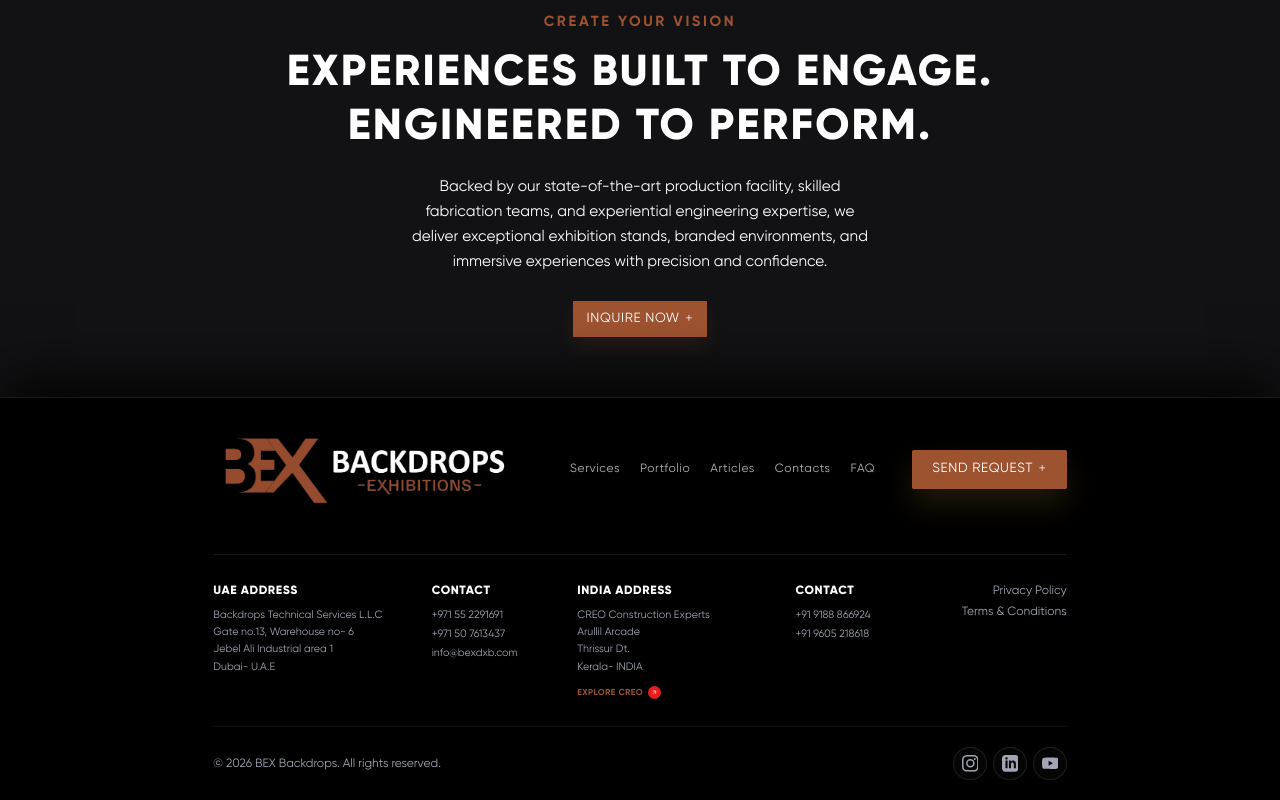
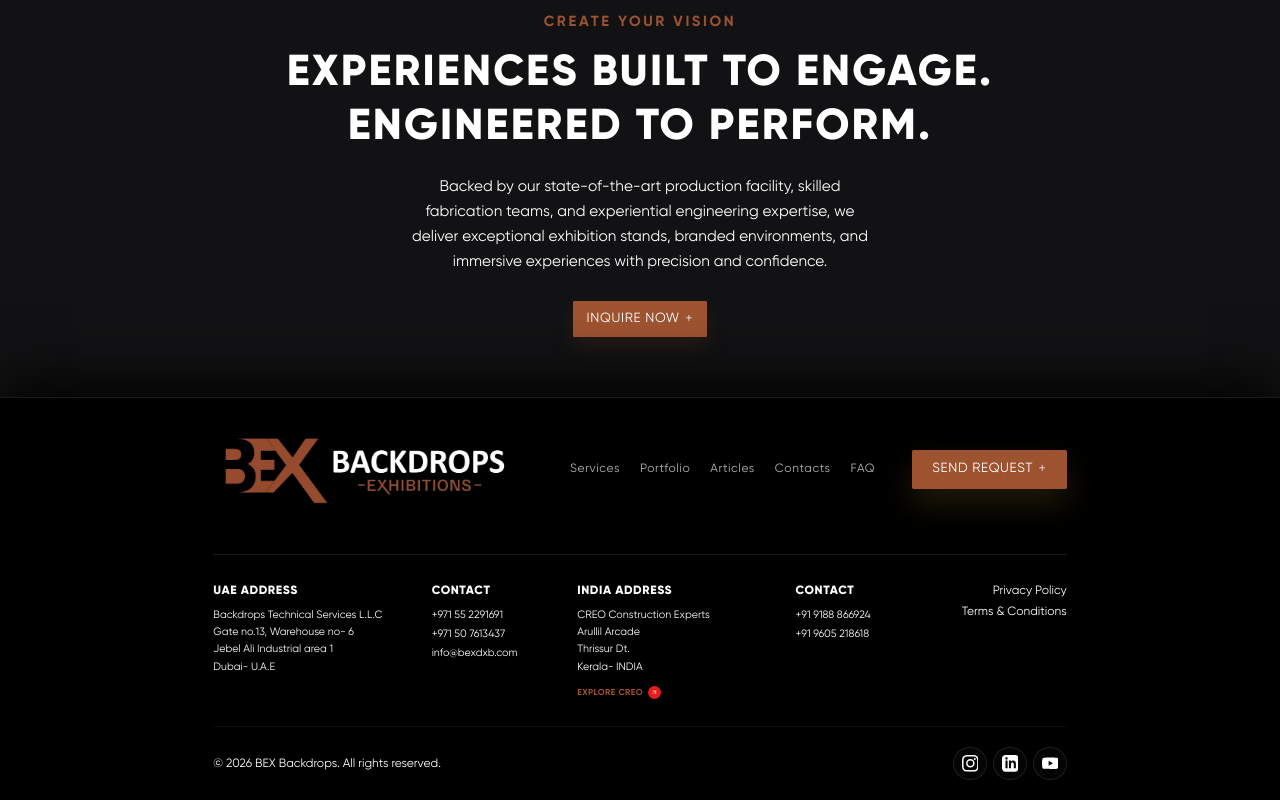
Before and after one commit to ansaralikunju311311/BackDrops, a React (Vite) app in the folder FrontEnd/: page / in a window 1280 px wide. Shown: the part 4794-5594 px from the top of the page. Built offline with nearby package versions, Linux system fonts and the light colour scheme; no server answers.

Commit message:
text color

```diff
--- a/FrontEnd/src/components/Footer.tsx
+++ b/FrontEnd/src/components/Footer.tsx
@@ -50,7 +50,7 @@ const Footer: React.FC = () => {
         {/* About Content — always visible on About page */}
         {isAboutPage && (
           <div className="border-t border-brand-white/10 py-12">
-            <div className="flex flex-col text-left select-text font-circe font-light text-[1.8rem] md:text-[2.3rem] text-brand-text-muted leading-relaxed space-y-12 max-w-[120rem] mx-auto">
+            <div className="flex flex-col text-left select-text font-circe font-light text-[1.8rem] md:text-[2.3rem] text-white leading-relaxed space-y-12 max-w-[120rem] mx-auto">
 
               {/* Our Mission */}
               <div className="space-y-4">
@@ -128,7 +128,7 @@ const Footer: React.FC = () => {
             <span className="font-urw font-extrabold tracking-wider text-brand-white block mb-4 uppercase" style={{ fontSize: '1.8rem' }}>
               UAE Address
             </span>
-            <p className="font-circe text-brand-text-muted leading-relaxed" style={{ fontSize: '1.6rem', fontWeight: 400 }}>
+            <p className="font-circe text-white leading-relaxed" style={{ fontSize: '1.6rem', fontWeight: 400 }}>
               Backdrops Technical Services L.L.C<br />
               Gate no.13, Warehouse no- 6<br />
               Jebel Ali Industrial area 1<br />
@@ -143,21 +143,21 @@ const Footer: React.FC = () => {
             </span>
             <a
               href="tel:00971552291691"
-              className="font-circe text-brand-text-muted hover:text-brand-gold block mb-2 transition-colors duration-300"
+              className="font-circe text-white hover:text-brand-gold block mb-2 transition-colors duration-300"
               style={{ fontSize: '1.6rem', fontWeight: 400 }}
             >
               +971 55 2291691
             </a>
             <a
               href="tel:+971507613437"
-              className="font-circe text-brand-text-muted hover:text-brand-gold block mb-2 transition-colors duration-300"
+              className="font-circe text-white hover:text-brand-gold block mb-2 transition-colors duration-300"
               style={{ fontSize: '1.6rem', fontWeight: 400 }}
             >
               +971 50 7613437
             </a>
             <a
               href="mailto:info@bexdxb.com"
-              className="font-circe text-brand-text-muted hover:text-brand-gold block transition-colors duration-300"
+              className="font-circe text-white hover:text-brand-gold block transition-colors duration-300"
               style={{ fontSize: '1.6rem', fontWeight: 400 }}
             >
               info@bexdxb.com
@@ -169,7 +169,7 @@ const Footer: React.FC = () => {
             <span className="font-urw font-extrabold tracking-wider text-brand-white block mb-4 uppercase" style={{ fontSize: '1.8rem' }}>
               India Address
             </span>
-            <p className="font-circe text-brand-text-muted leading-relaxed" style={{ fontSize: '1.6rem', fontWeight: 400 }}>
+            <p className="font-circe text-white leading-relaxed" style={{ fontSize: '1.6rem', fontWeight: 400 }}>
               CREO Construction Experts<br />
               Arullil Arcade<br />
               Thrissur Dt.<br />
@@ -193,14 +193,14 @@ const Footer: React.FC = () => {
             </span>
             <a
               href="tel:+919188866924"
-              className="font-circe text-brand-text-muted hover:text-brand-gold block mb-2 transition-colors duration-300"
+              className="font-circe text-white hover:text-brand-gold block mb-2 transition-colors duration-300"
               style={{ fontSize: '1.6rem', fontWeight: 400 }}
             >
               +91 9188 866924
             </a>
             <a
               href="tel:+919605218618"
-              className="font-circe text-brand-text-muted hover:text-brand-gold block transition-colors duration-300"
+              className="font-circe text-white hover:text-brand-gold block transition-colors duration-300"
               style={{ fontSize: '1.6rem', fontWeight: 400 }}
             >
               +91 9605 218618
@@ -211,14 +211,14 @@ const Footer: React.FC = () => {
           <div className="flex flex-col gap-2 md:col-span-2 md:items-end">
             <Link
               to="/privacy-policy"
-              className="font-euclid font-normal text-brand-text-muted hover:text-brand-gold transition-colors duration-300"
+              className="font-euclid font-normal text-white hover:text-brand-gold transition-colors duration-300"
               style={{ fontSize: '1.8rem' }}
             >
               Privacy Policy
             </Link>
             <Link
               to="/terms-conditions"
-              className="font-euclid font-normal text-brand-text-muted hover:text-brand-gold transition-colors duration-300"
+              className="font-euclid font-normal text-white hover:text-brand-gold transition-colors duration-300"
               style={{ fontSize: '1.8rem' }}
             >
               Terms &amp; Conditions
@@ -230,7 +230,7 @@ const Footer: React.FC = () => {
 
 
         {/* Copy Line & Socials */}
-        <div className="flex flex-col sm:flex-row justify-between items-center text-brand-text-muted border-t border-brand-white/5 pt-12 gap-6" style={{ fontSize: '1.8rem', fontWeight: 400 }}>
+        <div className="flex flex-col sm:flex-row justify-between items-center text-white border-t border-brand-white/5 pt-12 gap-6" style={{ fontSize: '1.8rem', fontWeight: 400 }}>
           <p>&copy; {currentYear} BEX Backdrops. All rights reserved.</p>
 
           {/* Social Badges */}
```
